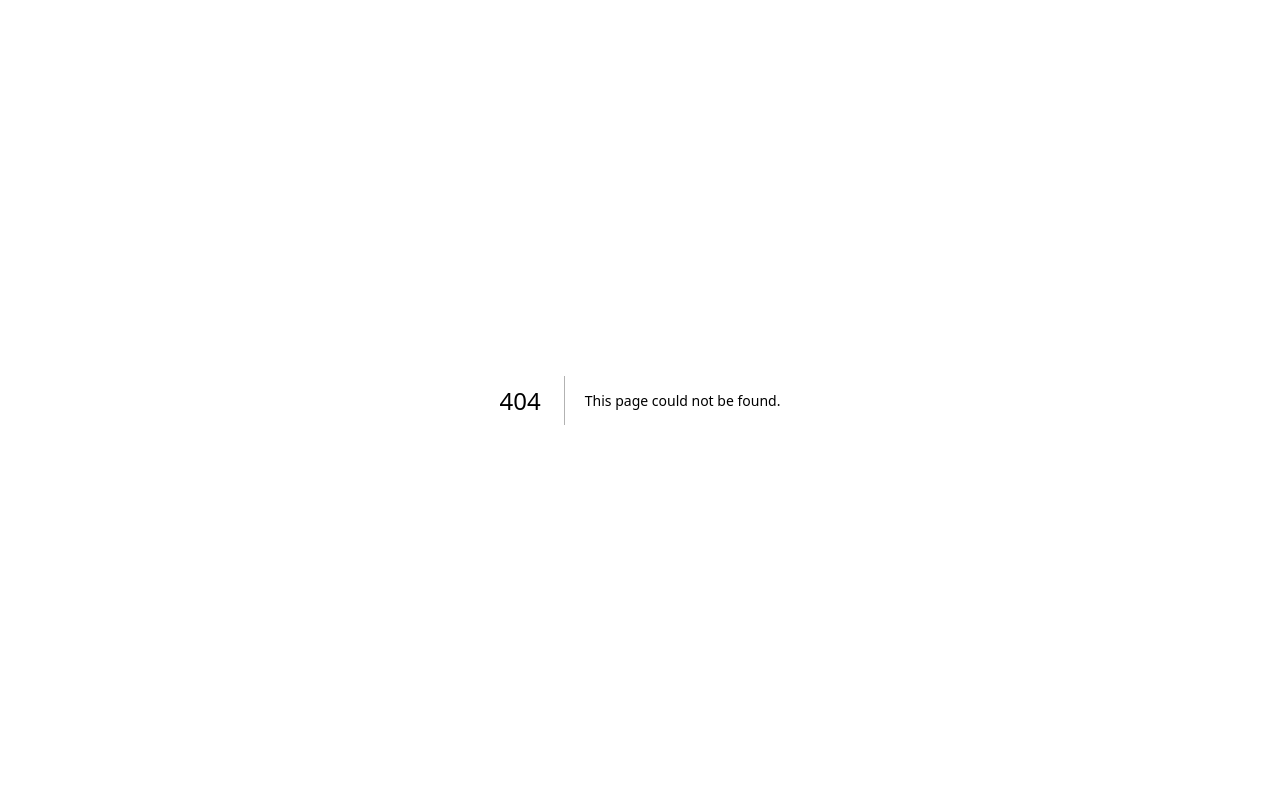
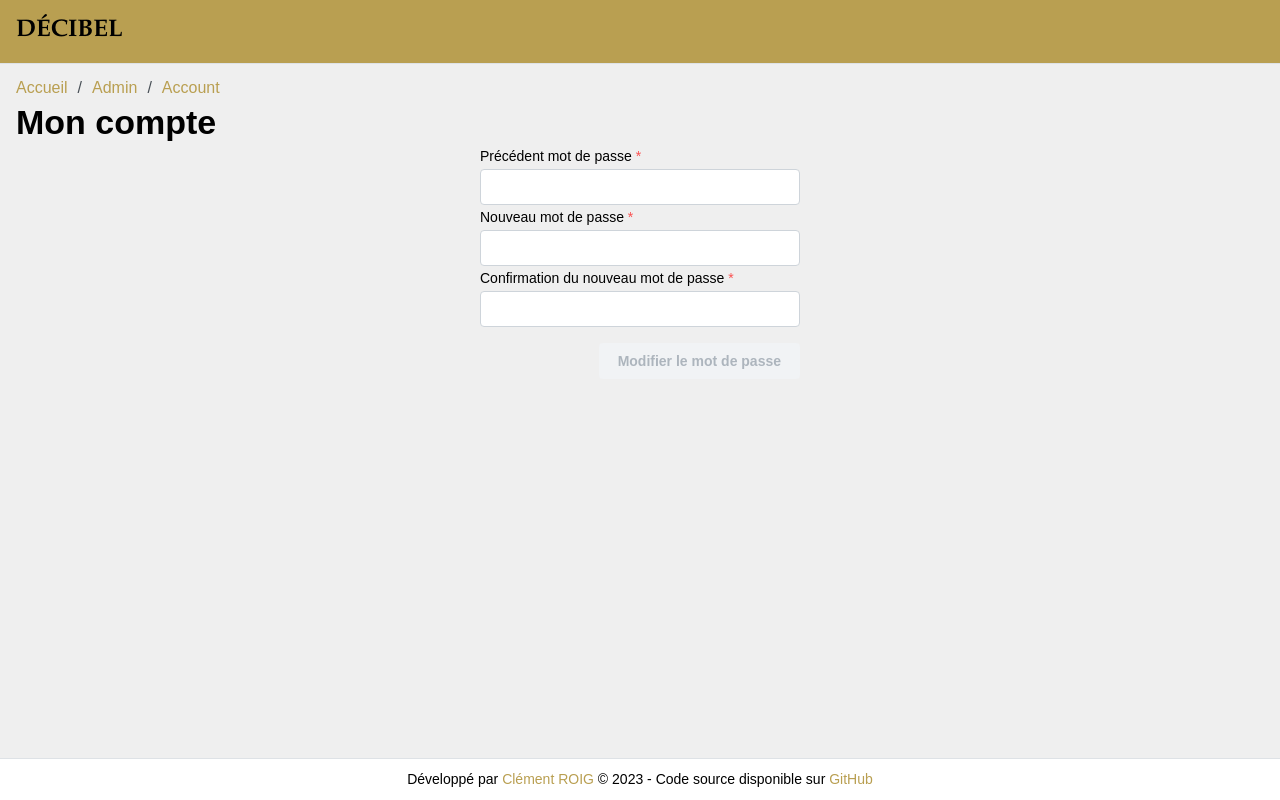
Before and after one commit to Clm-Roig/larsen-toulousaine, a Next.js app: page /admin/account in a window 1280 px wide. Before the commit this address had no page. Built offline with nearby package versions, Linux system fonts and the light colour scheme; no server answers.

Commit message:
feat(updatePassword): WIP

```diff
--- /dev/null
+++ b/app/admin/account/account-page.tsx
@@ -0,0 +1,28 @@
+"use client";
+
+import PasswordChangeForm, {
+  ChangePasswordValues,
+} from "@/components/PasswordChangeForm";
+import { updatePassword } from "@/domain/User/User.webService";
+import { Box, Center } from "@mantine/core";
+import { useMutation } from "@tanstack/react-query";
+
+export default function AccountPage() {
+  const { isPending, mutate } = useMutation({
+    mutationFn: async (values: ChangePasswordValues) =>
+      await updatePassword(values),
+  });
+
+  const handleOnSubmit = (values: ChangePasswordValues) => {
+    // TODO: handle submit form state (see create gig for example)
+    mutate(values);
+    return true;
+  };
+  return (
+    <Center>
+      <Box maw={750} miw={320}>
+        <PasswordChangeForm isLoading={isPending} onSubmit={handleOnSubmit} />
+      </Box>
+    </Center>
+  );
+}
--- /dev/null
+++ b/app/admin/account/page.tsx
@@ -0,0 +1,21 @@
+import { Center, Loader, Title } from "@mantine/core";
+import Layout from "@/components/Layout";
+import { Suspense } from "react";
+import AccountPage from "./account-page";
+
+export default function Page() {
+  return (
+    <Layout>
+      <Title>Mon compte</Title>
+      <Suspense
+        fallback={
+          <Center h={200}>
+            <Loader />
+          </Center>
+        }
+      >
+        <AccountPage />
+      </Suspense>
+    </Layout>
+  );
+}
--- /dev/null
+++ b/components/PasswordChangeForm.tsx
@@ -0,0 +1,78 @@
+"use client";
+
+import { useForm } from "@mantine/form";
+import { Button, Group, TextInput } from "@mantine/core";
+import { FormEvent } from "react";
+import { MIN_PASSWORD_LENGTH } from "../domain/constants";
+
+export type ChangePasswordValues = {
+  newPassword: string;
+  newPasswordConfirmation: string;
+  previousPassword: string;
+};
+
+type Props = {
+  isLoading: boolean;
+  onSubmit: (values: ChangePasswordValues) => Promise<boolean>;
+};
+
+export default function GigForm({ isLoading, onSubmit }: Props) {
+  const form = useForm<ChangePasswordValues>({
+    initialValues: {
+      newPassword: "",
+      newPasswordConfirmation: "",
+      previousPassword: "",
+    },
+    validate: {
+      newPassword: (value) =>
+        value?.length >= MIN_PASSWORD_LENGTH
+          ? null
+          : `Le nouveau mot de passe doit faire aux moins ${MIN_PASSWORD_LENGTH} caractères.`,
+      previousPassword: (value) =>
+        value ? null : "Le précédent mot de passe est requis.",
+      newPasswordConfirmation: (value, values) =>
+        value
+          ? null
+          : values["newPassword"] !== value
+          ? "Les deux mots de passe doivent correspondre."
+          : "Veuillez confirmer votre nouveau mot de passe.",
+    },
+    validateInputOnBlur: true,
+  });
+
+  const handleOnSubmit = async (e: FormEvent) => {
+    e.preventDefault();
+    const isSuccess = await onSubmit(form.values);
+    if (isSuccess) {
+      form.reset();
+    }
+  };
+
+  return (
+    <form onSubmit={handleOnSubmit}>
+      <TextInput
+        label="Précédent mot de passe"
+        required
+        {...form.getInputProps("previousPassword")}
+      />
+
+      <TextInput
+        label="Nouveau mot de passe"
+        required
+        {...form.getInputProps("newPassword")}
+      />
+
+      <TextInput
+        label="Confirmation du nouveau mot de passe"
+        required
+        {...form.getInputProps("newPasswordConfirmation")}
+      />
+
+      <Group justify="flex-end" mt="md">
+        <Button loading={isLoading} type="submit" disabled={!form.isValid()}>
+          Modifier le mot de passe
+        </Button>
+      </Group>
+    </form>
+  );
+}
--- a/domain/User/User.webService.ts
+++ b/domain/User/User.webService.ts
@@ -9,3 +9,12 @@ export const getUsers = async (): Promise<User[]> => {
     throw new Error(getErrorMessage(error));
   }
 };
+
+// TODO: add typing
+export const updatePassword = async (values: any): Promise<void> => {
+  try {
+    await api.put<void>(`/users/password`, values);
+  } catch (error) {
+    throw new Error(getErrorMessage(error));
+  }
+};
--- a/domain/constants.ts
+++ b/domain/constants.ts
@@ -1 +1,3 @@
 export const MAX_GENRES_PER_BAND = 3;
+
+export const MIN_PASSWORD_LENGTH = 8;
```
Also changed, not shown: app/admin/page.tsx (+34 -26 lines), 1 other file (tests, documents, lock files or other folders).
